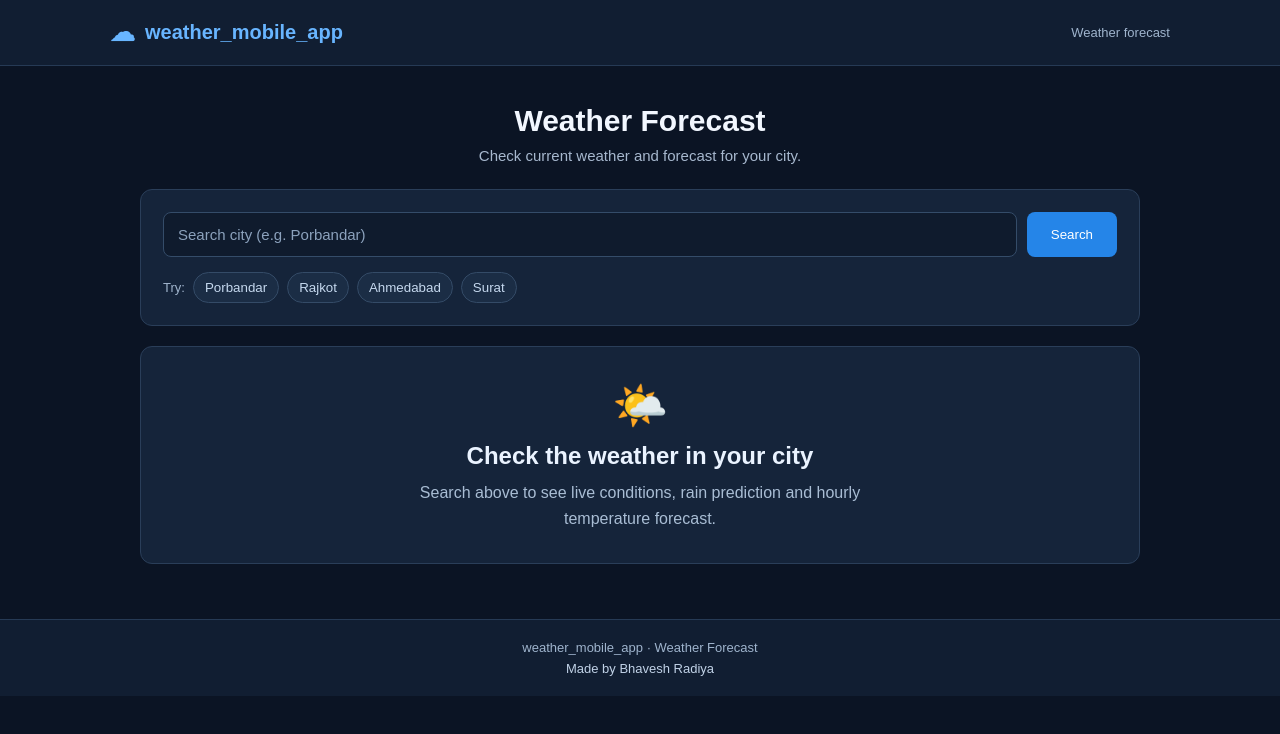
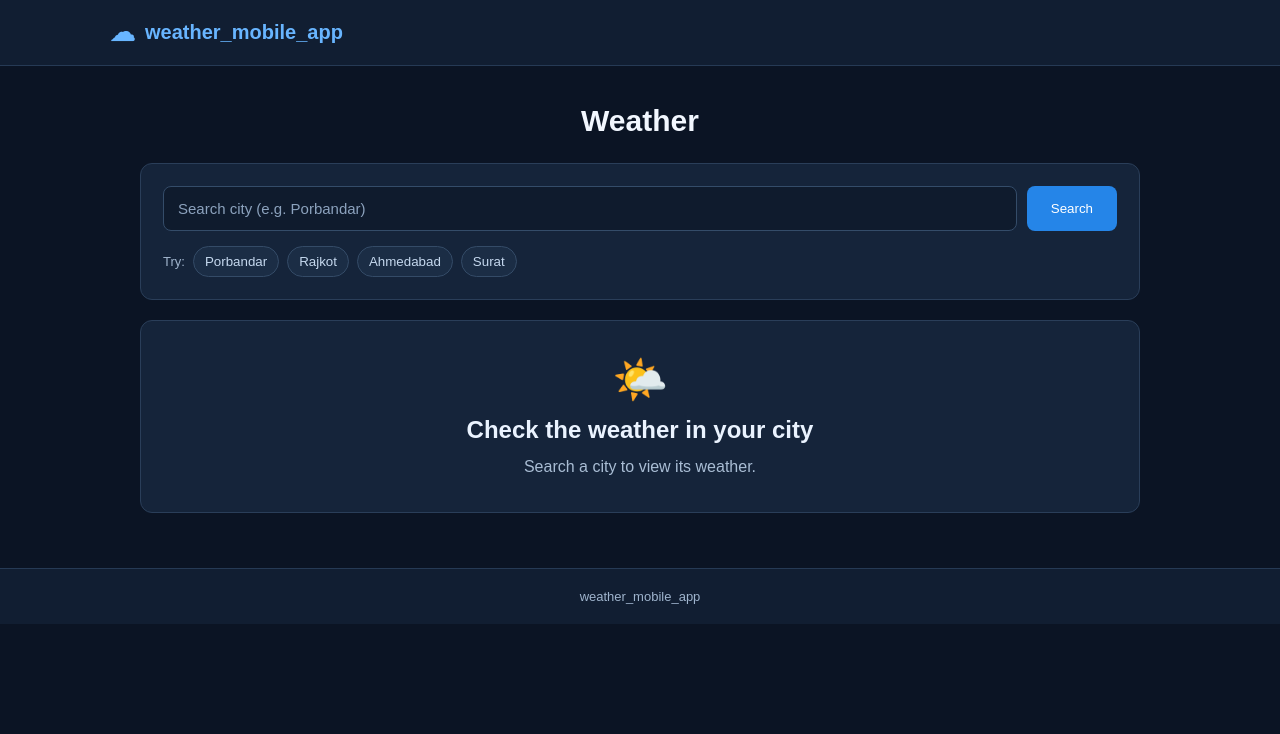
Before and after one commit to RadiyaBhavesh/Weather_App--React-Python, a React (Vite) app in the folder Fontend/: page / in a window 1280 px wide. Shown: the top 734 px of the page. Built offline with nearby package versions, Linux system fonts and the light colour scheme.

Commit message:
Remove extra weather forecast and AI-style copy

```diff
--- a/Fontend/src/App.jsx
+++ b/Fontend/src/App.jsx
@@ -48,13 +48,12 @@ export default function App() {
     <div className="weather-app">
       <header className="topbar">
         <a className="brand" href="#"><span className="brand-mark">☁</span> weather_mobile_app</a>
-        <span className="topbar-note">Weather forecast</span>
+
       </header>
 
       <main className="page">
         <section className="intro">
-          <h1>Weather Forecast</h1>
-          <p>Check current weather and forecast for your city.</p>
+          <h1>Weather</h1>
         </section>
 
         <section className="search-panel">
@@ -79,7 +78,7 @@ export default function App() {
           <section className="empty-state">
             <div className="empty-icon">🌤️</div>
             <h2>Check the weather in your city</h2>
-            <p>Search above to see live conditions, rain prediction and hourly temperature forecast.</p>
+            <p>Search a city to view its weather.</p>
           </section>
         )}
 
@@ -103,7 +102,7 @@ export default function App() {
             </section>
 
             <section className="section-card">
-              <div className="section-title"><div><h2>Rain Prediction</h2><p>Weather forecast</p></div><span className="tag">Forecast</span></div>
+              <div className="section-title"><div><h2>Rain Chance</h2></div></div>
               <div className="rain-grid">
                 <div className="rain-result"><span className="rain-icon">{weather.rain_prediction === "Yes" ? "🌧️" : "☀️"}</span><div><small>Expected rainfall</small><strong>{weather.rain_prediction === "Yes" ? "Rain expected" : "No rain expected"}</strong></div></div>
                 <div className="rain-result probability"><div><small>Rain probability</small><strong>{rainChance}%</strong></div><div className="bar"><span style={{width: `${rainChance}%`}} /></div></div>
@@ -111,7 +110,7 @@ export default function App() {
             </section>
 
             <section className="section-card">
-              <div className="section-title"><div><h2>Next 5 Hours</h2><p>Predicted temperature and humidity</p></div></div>
+              <div className="section-title"><div><h2>Next 5 Hours</h2></div></div>
               <div className="forecast">
                 {(weather.future_temperature || []).map((item, i) => (
                   <article className="forecast-item" key={i}>
@@ -127,7 +126,7 @@ export default function App() {
         )}
       </main>
 
-      <footer className="footer">weather_mobile_app · Weather Forecast <span>Made by Bhavesh Radiya</span></footer>
+      <footer className="footer">weather_mobile_app</footer>
     </div>
   );
 }
```
